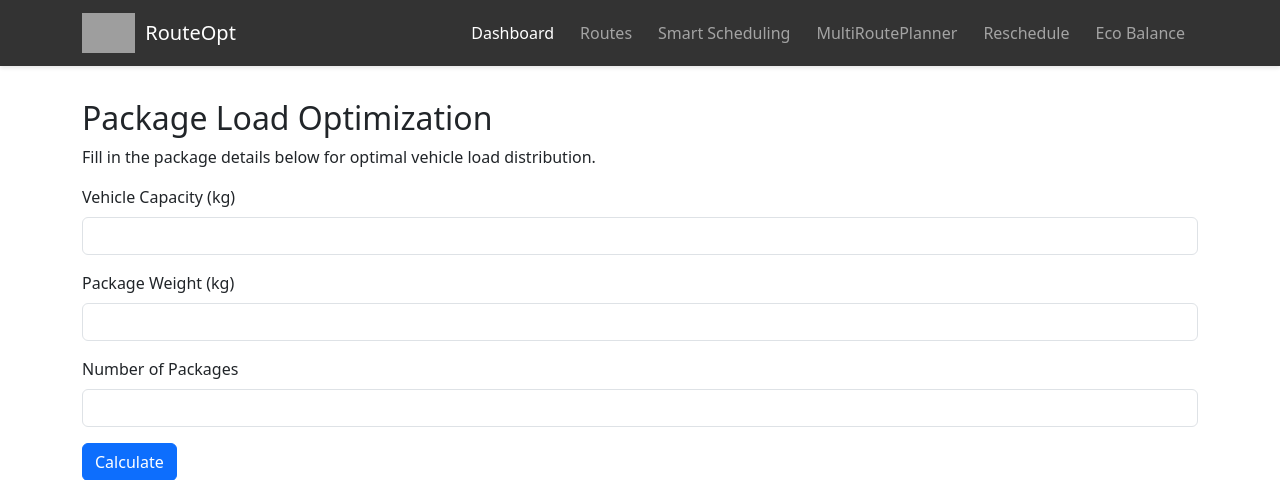
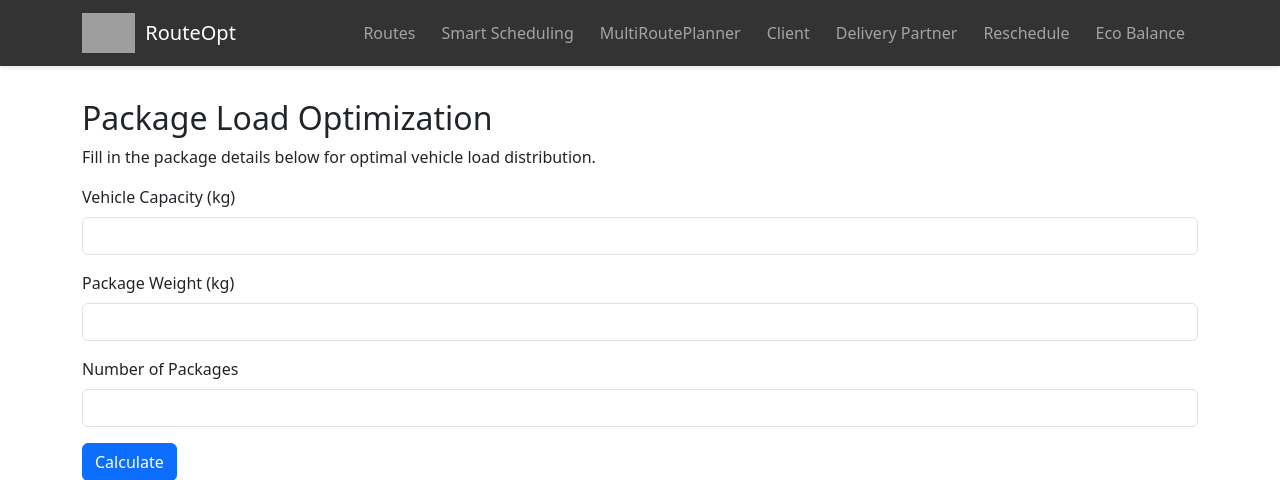
Before and after one commit to diva3501/DCR, a Flask app: page /package_load in a window 1280 px wide. Shown: the top 480 px of the page. Run offline with Flask 3, Linux system fonts and the light colour scheme; some libraries are stand-ins or nearby versions; grey boxes are pictures that could not be loaded.

Commit message:
Navbar update for client delivery

```diff
--- a/DynamicRouteOptimizationProject/templates/navbar.html
+++ b/DynamicRouteOptimizationProject/templates/navbar.html
@@ -56,9 +56,6 @@
       <div class="collapse navbar-collapse" id="navbarNav">
         <ul class="navbar-nav ms-auto">
           <li class="nav-item">
-            <a class="nav-link active" aria-current="page" href="/">Dashboard</a>
-          </li>
-          <li class="nav-item">
             <a class="nav-link" href="/routes">Routes</a>
           </li>
           <li class="nav-item">
@@ -66,6 +63,12 @@
           </li>
           <li class="nav-item">
             <a class="nav-link" href="/calculate-multi-routes">MultiRoutePlanner</a>
+          </li>
+          <li class="nav-item">
+            <a class="nav-link" href="/client">Client</a>
+          </li>
+          <li class="nav-item">
+            <a class="nav-link" href="/deliveryPartner">Delivery Partner</a>
           </li>
           <li class="nav-item">
             <a class="nav-link" href="/reschedule">Reschedule</a>
```
